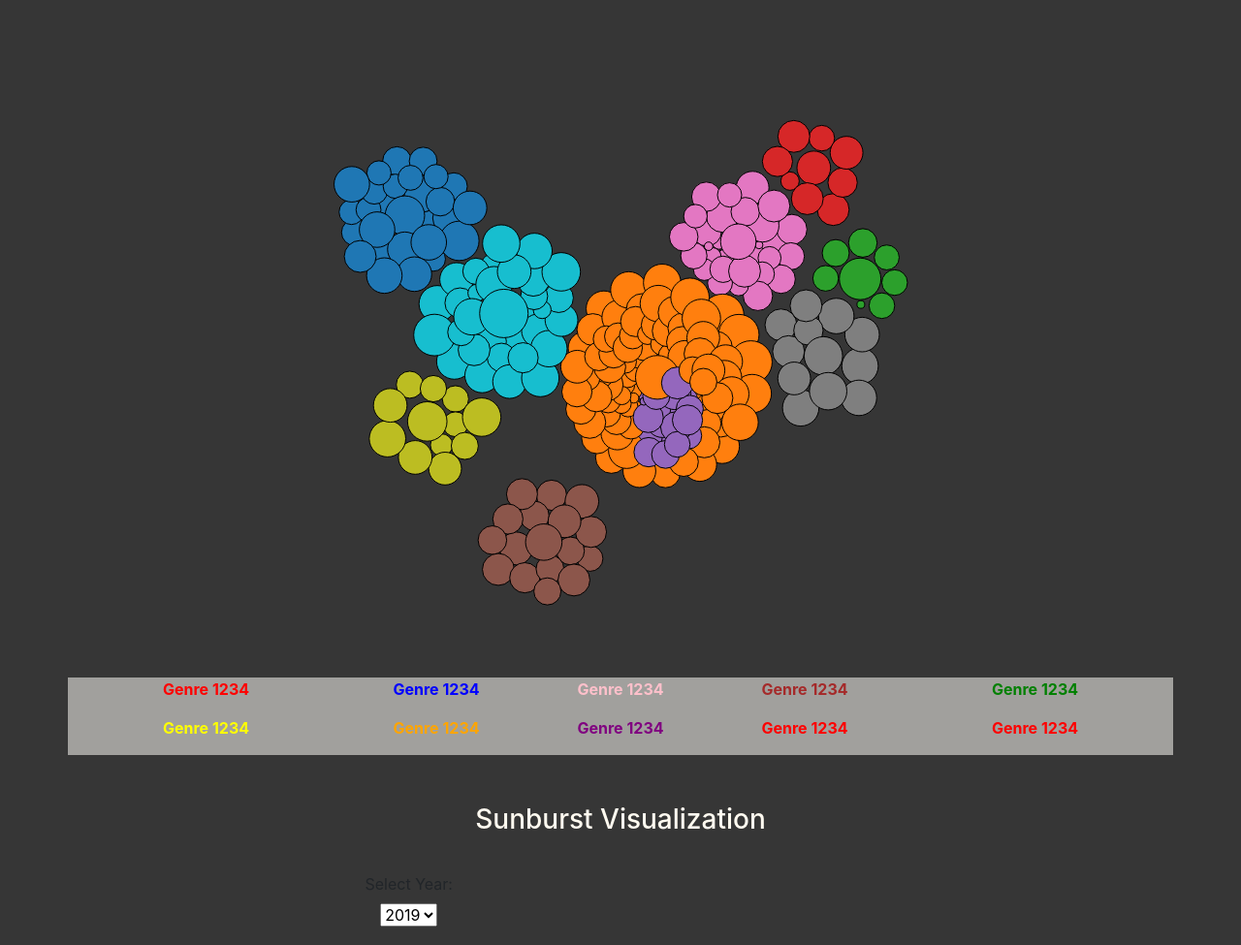
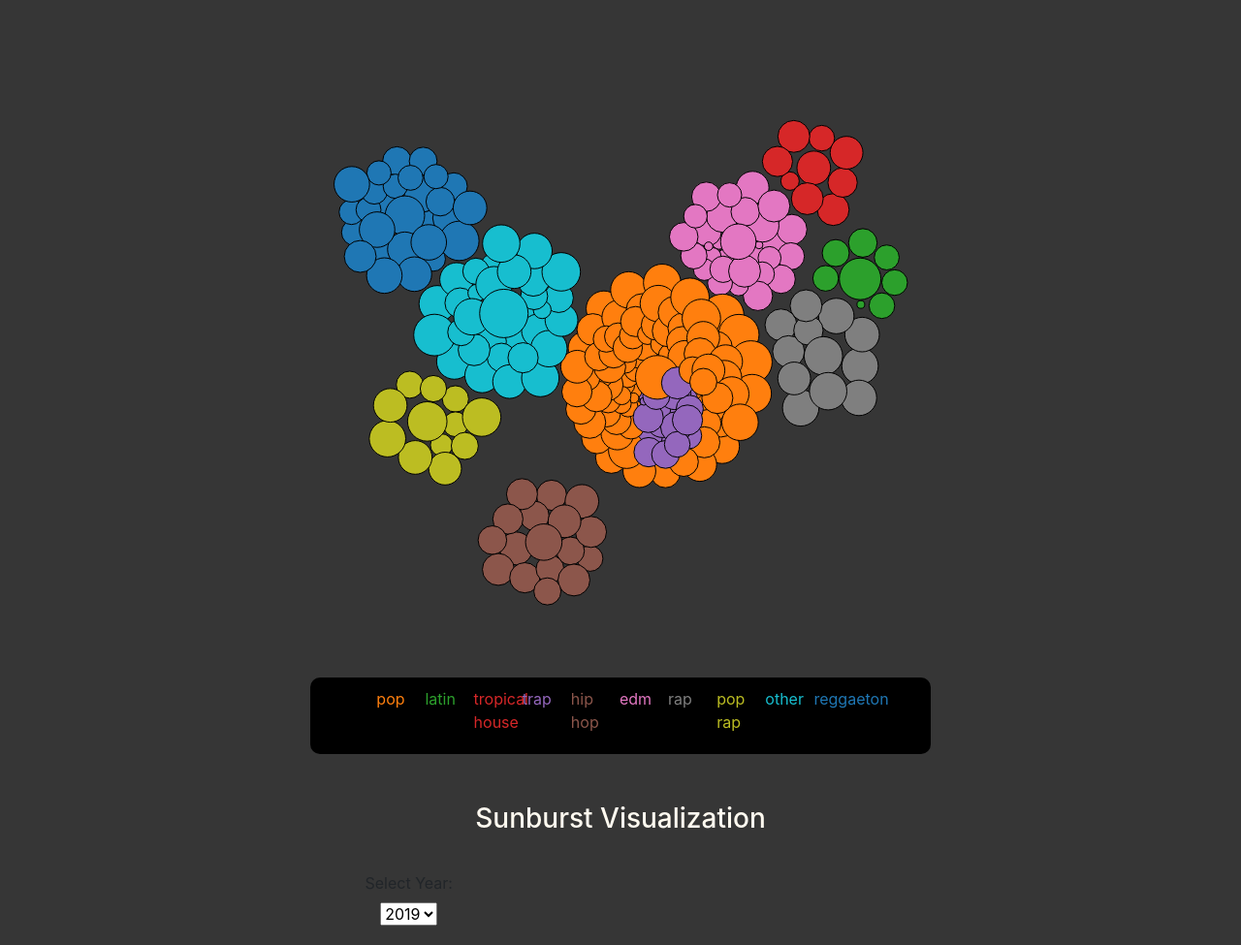
Before and after one commit to ASooklall/project-2-spotify, a Flask app: page / in a window 1280 px wide; the page is wider, and only the part inside the window is pictured. Shown: the part 123-1098 px from the top of that part at 97% size. Run offline with Flask 2, Linux system fonts and the light colour scheme; data comes from the database, SQL or seed files in the repository; some libraries are stand-ins or nearby versions.

Commit message:
modified legend to auto populate with colors

```diff
--- a/static/css/index.css
+++ b/static/css/index.css
@@ -27,6 +27,18 @@ div.tooltip {
 
 .container {
     background-color: #a1a09d;
+}
+
+
+.legend-container {
+    padding-top:10px;
+    vertical-align: center;
+    width:50%;
+    margin-left:25%;
+    padding-bottom:5px;
+    background-color:#000;
+    border: 3px round;
+    border-radius: 10px;
 }
 
 .legend-row {
--- a/static/js/forcegraph.js
+++ b/static/js/forcegraph.js
@@ -17,7 +17,7 @@ var appSelect = d3.select(".force-graph")
 var dataURL = '/top_data'
 console.log(dataURL)
 
-
+// set initial variables
 var width = window.innerWidth,
     height = 700,
     padding = 1.5, // separation between same-color circles
@@ -26,7 +26,6 @@ var width = window.innerWidth,
 
 var n = 200; // total number of nodes
 var m = 10; // number of distinct clusters
-// let z = d3.scaleOrdinal(d3.schemeCategory10);
 var z = d3.scaleOrdinal(d3.schemeCategory10).domain(d3.range(m));
 var clusters = new Array(m);
 
@@ -45,38 +44,33 @@ var div = d3.select("body").append("div")
 d3.json(dataURL).then(d => {
 
 
-
-
-
-
-
-
+  // set radius scale
   var radiusScale = d3.scaleLinear()
     .domain(d3.extent(d, function(d) { return +d.popularity*d.popularity*d.popularity/100;} ))
     .range([4, maxRadius]);
 
-console.log(radiusScale(300000));
-var genreCode = {}
-var genreCounter = 1
+// console.log(radiusScale(300000));
+
+  // add placeholder variables for genre chromatic code
+  var genreCode = {}
+  var genreCounter = 1
+
+  // map each node
   var nodes = d.map((d) => {
 
-
-
-
-    // d.forEach(z => {
+      // match genre to an integer code for the chromatic scale
       if (!(d.genre in genreCode)) {
         genreCode[d.genre] = genreCounter
         genreCounter++
       }
-    // })
-    console.log(genreCode)
+
+    // console.log(genreCode)
 
 
 
     // scale radius to fit on the screen
     var scaledRadius  = radiusScale(+d.popularity*d.popularity*d.popularity/100),
         forcedCluster = +genreCode[d.genre];
-        // forcedCluster = +d.genre;
 
     // add cluster id and radius to array
     d = {
@@ -92,6 +86,10 @@ var genreCounter = 1
 
     return d;
   });
+
+
+  // console.log((d) => d.cluster)
+  // Object.keys(genreCode).forEach(color => {console.log(color, z(color.value))});
 
 
   // append the circles to svg then style
@@ -212,6 +210,34 @@ var genreCounter = 1
     });
   }
 
+  // Populate Legend with keys and colors
+
+  // d3.select("#legend-row1").html("");
+  // d3.select("#legend-row2").html("");
+
+  // var legendSelect = d3.select(".legend-container")
+  // var legend = legendSelect
+  // .data(genreCode)
+  // .selectAll("p")
+  // .enter()
+  // .append("div")
+  // .attr("class", "col-md-3")
+  // .attr("class","legend-text")
+  // .html("<p>test</p>")
+
+
+
+
+var legendRow = d3.select(".legend-container").append("div").attr("class","row legendRow offset-1")
+
+  Object.keys(genreCode).forEach(color => {
+    // console.log(color, z(genreCode[color]))
+    var legendCol = legendRow.append("div").attr("class","col-md-1 legendCol")
+    var legendText = legendCol.append("p")  .attr("class","legendText")
+    legendText
+    .html(`${color}`)
+    .attr("style", `color:${z(genreCode[color])};`)
+  })
 
 });
 
--- a/templates/index.html
+++ b/templates/index.html
@@ -11,16 +11,11 @@
     <script src="https://cdn.jsdelivr.net/npm/popper.js@1.16.0/dist/umd/popper.min.js" integrity="sha384-Q6E9RHvbIyZFJoft+2mJbHaEWldlvI9IOYy5n3zV9zzTtmI3UksdQRVvoxMfooAo" crossorigin="anonymous"></script>
     <script src="https://stackpath.bootstrapcdn.com/bootstrap/4.4.1/js/bootstrap.min.js" integrity="sha384-wfSDF2E50Y2D1uUdj0O3uMBJnjuUD4Ih7YwaYd1iqfktj0Uod8GCExl3Og8ifwB6" crossorigin="anonymous"></script>
     <link rel="stylesheet" type="text/css" href="/static/css/index.css">
-    <!-- <script src="https://cdnjs.cloudflare.com/ajax/libs/d3/5.5.0/d3.js"></script> -->
-
-
-
 </head>
 
 
 
 <body>
-    <!-- <div class="container"> -->
         <div class="row">
             <div class="col-md-12">
                 <h1 class="title" id="index-title">Spotify Data Visualization</h1>
@@ -29,59 +24,14 @@
             </div>
         </div>
         <div class="row">
-            <div class="col-md-10">
+            <div class="col-md-12">
                 <div class="force-graph">
                 </div>
             </div>
         </div>
-        <div class="container">
-            <div class="row legend-row" id="legend-row1">
-                <div class="col-md-3 legend-text">
-                    <p style="color:red;"><b>Genre 1234</b></p>
-                </div>
-                <div class="col-md-2 legend-text">
-                    <p style="color:blue;"><b>Genre 1234</b></p>
-                </div>
-                <div class="col-md-2 legend-text">
-                    <p style="color:pink;"><b>Genre 1234</b></p>
-                </div>
-                <div class="col-md-2 legend-text">
-                    <p style="color:brown;"><b>Genre 1234</b></p>
-                </div>
-                <div class="col-md-3 legend-text">
-                    <p style="color:green;"><b>Genre 1234</b></p>
-                </div>
-            </div>
-            <div class="row legend-row" id="legend-row2">
-                <div class="col-md-3 legend-text">
-                    <p style="color:yellow;"><b>Genre 1234</b></p>
-                </div>
-                <div class="col-md-2 legend-text">
-                    <p style="color:orange;"><b>Genre 1234</b></p>
-                </div>
-                <div class="col-md-2 legend-text">
-                    <p style="color:purple;"><b>Genre 1234</b></p>
-                </div>
-                <div class="col-md-2 legend-text">
-                    <p style="color:red;"><b>Genre 1234</b></p>
-                </div>
-                <div class="col-md-3 legend-text">
-                    <p style="color:red;"><b>Genre 1234</b></p>
-                </div>
+        <div class="legend-container">
             </div>
         </div>
-        <!-- <div class="row" id="button-container">
-            <div class="dropdown">
-                <button class="btn btn-secondary btn-lg dropdown-toggle" type="button" id="dropdownMenuButton" data-toggle="dropdown" aria-haspopup="true" aria-expanded="false">
-                  Dropdown button
-                </button>
-                <div class="dropdown-menu" aria-labelledby="dropdownMenuButton">
-                  <a class="dropdown-item" href="#">Action</a>
-                  <a class="dropdown-item" href="#">Another action</a>
-                  <a class="dropdown-item" href="#">Something else here</a>
-                </div>
-            </div>
-        </div> -->
         <div class="row">
             <div class="col-md-12">
                 <h3 class="sub-title" id="index-subtitle" style="padding-top: 50px;">Sunburst Visualization</h3>
@@ -116,18 +66,6 @@
 
 
 
-
-
-
-
-
-
-
-
-
-
-
-
     <script src="https://d3js.org/d3.v5.min.js"></script>
     <script src="{{ url_for('static', filename='js/forcegraph.js') }}"></script>
     <script src="{{ url_for('static', filename='js/sunburst.js') }}"></script>
```
